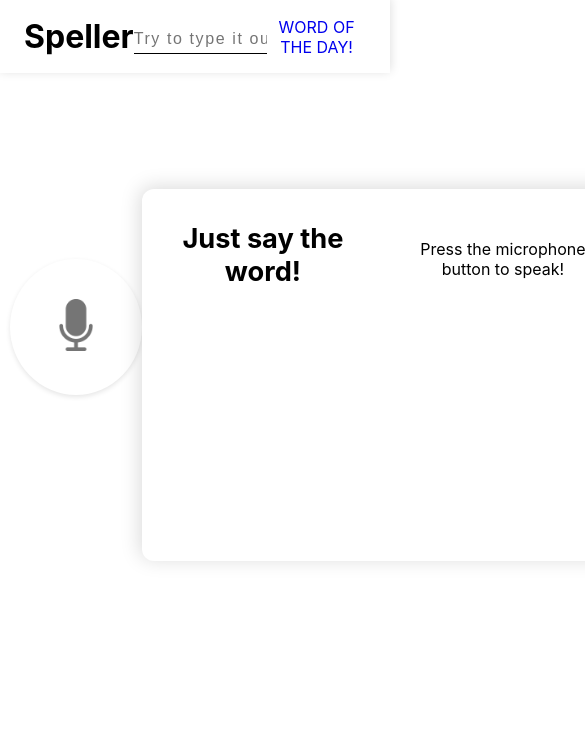
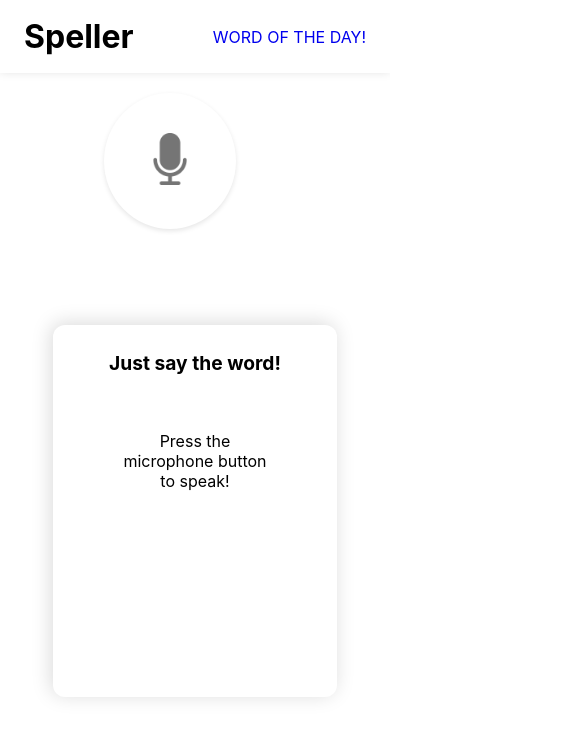
Before and after one commit to MideGiwa/Speller, a React (Create React App) app: page / in a window 390 px wide. Shown: the top 738 px of the page, 585 px wide, since content can reach past the window. Built offline with nearby package versions, Linux system fonts and the light colour scheme.

Commit message:
Re: Changes

```diff
--- a/src/App.css
+++ b/src/App.css
@@ -115,6 +115,7 @@ main {
 
 #card {
   display: flex;
+  flex-direction: column;
   background-color: #ffffff;
   width: 35rem;
   height: 22rem;
@@ -165,8 +166,20 @@ main {
 
 
 
-@media (max-width: 1199px) and (min-width: 769px) {
+@media screen and (max-width: 560px) {
+  main {
+    flex-direction: column;
+  }
 
+  #transcription {
+    color: black;
+    font-size: 1.2rem;
+
+  }
+
+  #card {
+    width: 14rem;
+  }
 }
 /*
 .navbar-container {
--- a/src/components/Header.js
+++ b/src/components/Header.js
@@ -6,9 +6,9 @@ export default function Header() {
     return (
         <header className="header">
             <h1>Speller</h1>
-            <div className="search">
+            {/* <div className="search">
                 <input type="text" placeholder='Try to type it out..'></input>
-            </div>
+            </div> */}
             <a href="#">Word of the day!</a>
         </header>
     )
```
Also changed, not shown: public/index.html (+0 -9 lines).
